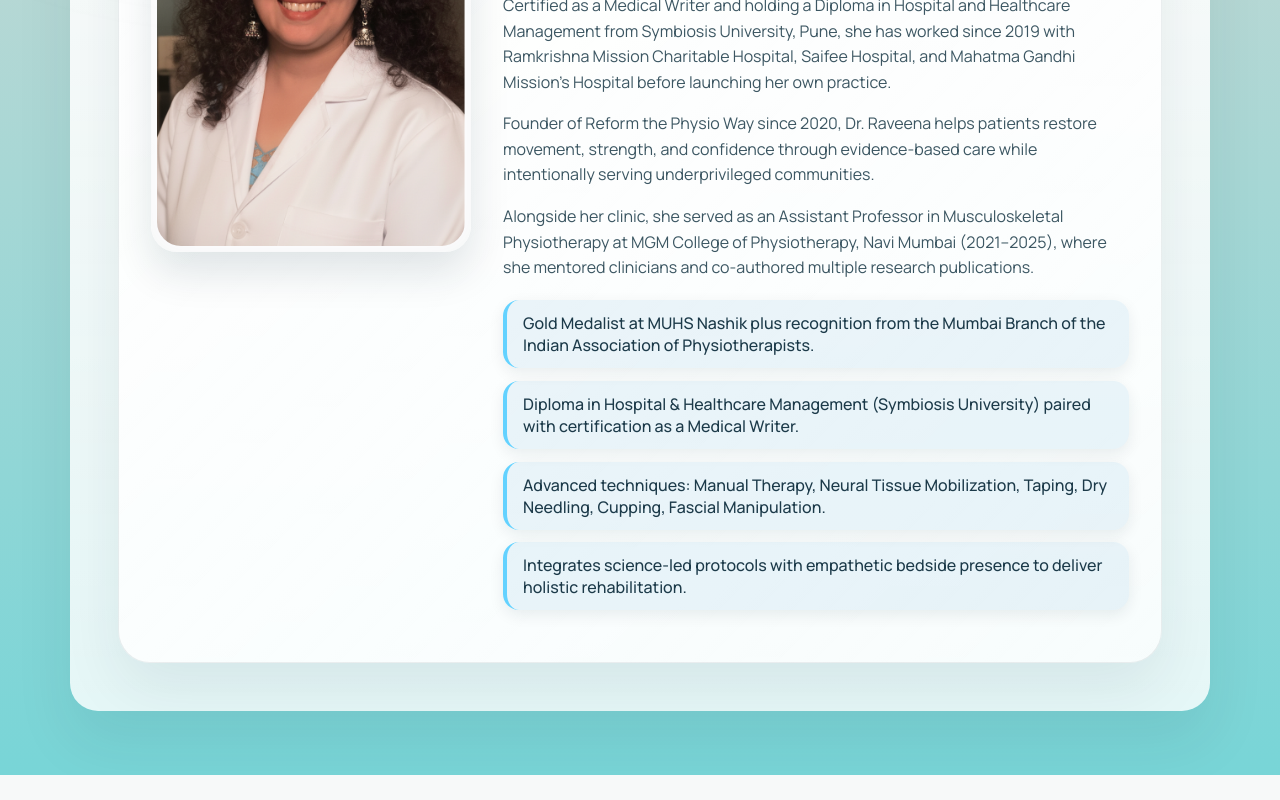
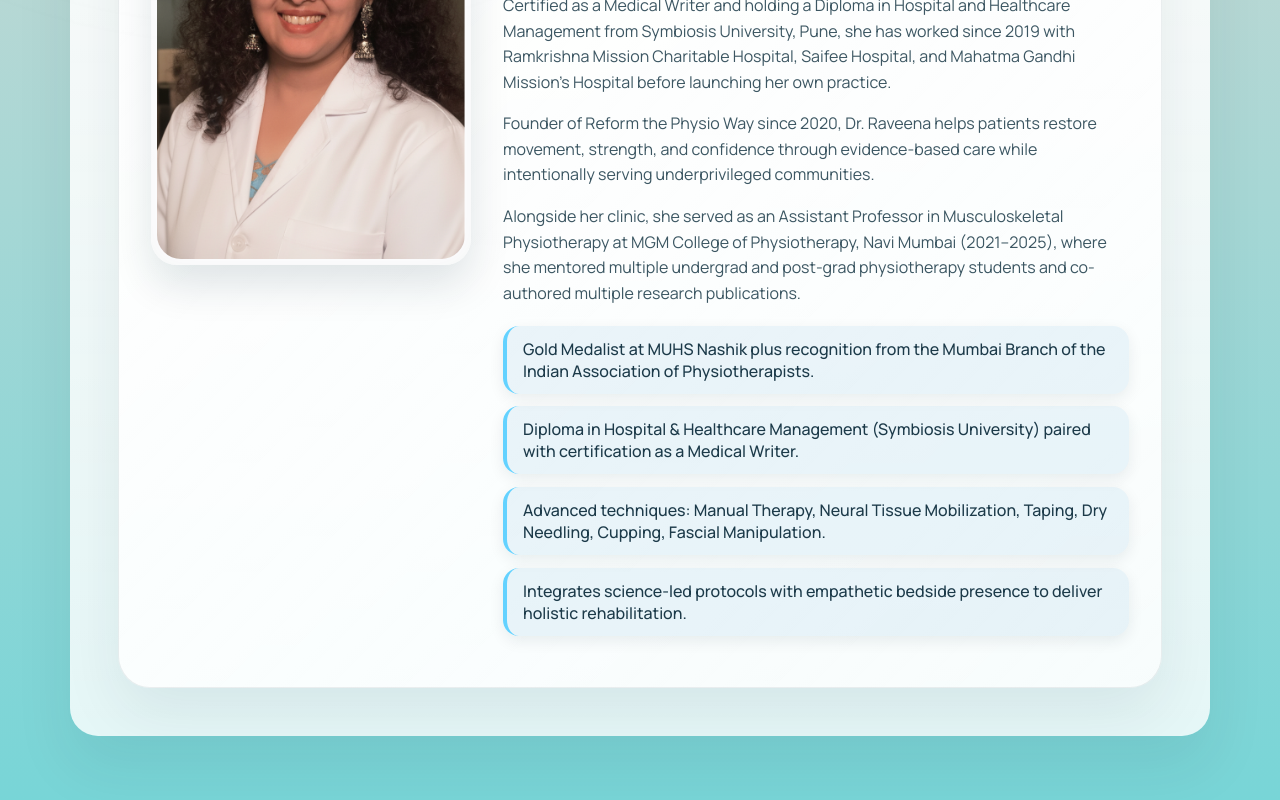
Before and after one commit to vikramrkini/raveenakini-portfolio, a React (Vite) app: page /#/ in a window 1280 px wide. Shown: the part 1005-1805 px from the top of the page. Before the commit the page ends 1780 px from the top, so only its background shows below. Built offline with nearby package versions, Linux system fonts and the light colour scheme.

Commit message:
11/16/25

```diff
--- a/index.html
+++ b/index.html
@@ -2,9 +2,9 @@
 <html lang="en">
   <head>
     <meta charset="UTF-8" />
-    <link rel="icon" type="image/svg+xml" href="/vite.svg" />
+    <link rel="icon" type="image/png" href="/logo.png" />
     <meta name="viewport" content="width=device-width, initial-scale=1.0" />
-    <title>raveena-portfolio</title>
+    <title>Dr. Raveena Kini (PT)</title>
   </head>
   <body>
     <div id="root"></div>
--- a/src/data/portfolioData.js
+++ b/src/data/portfolioData.js
@@ -38,6 +38,7 @@ export const certifications = [
   { name: 'Functional Kinesiology Taping (HPE Modules 1 & 2)' },
   { name: 'Functional Dry Needling (HPE Modules 1 & 2)' },
   { name: 'Cupping Therapy Certification' },
+  { name: 'FASCIAL MANIPULATION ® - Stecco (Level 1)' },
   { name: 'Certified Medical Writer (Symbiosis University ODL)' },
 ]
 
@@ -179,7 +180,7 @@ export const aboutParagraphs = [
   'Dr. Raveena Kini (PT) is a passionate and accomplished physiotherapist specializing in Musculoskeletal Physiotherapy. She completed her post-graduation from Seth G.S. Medical College and KEM Hospital, Mumbai, where she earned the Gold Medal and secured the first rank in Maharashtra via the Mumbai Branch of the Indian Association of Physiotherapists.',
   'Certified as a Medical Writer and holding a Diploma in Hospital and Healthcare Management from Symbiosis University, Pune, she has worked since 2019 with Ramkrishna Mission Charitable Hospital, Saifee Hospital, and Mahatma Gandhi Mission’s Hospital before launching her own practice.',
   'Founder of Reform the Physio Way since 2020, Dr. Raveena helps patients restore movement, strength, and confidence through evidence-based care while intentionally serving underprivileged communities.',
-  'Alongside her clinic, she served as an Assistant Professor in Musculoskeletal Physiotherapy at MGM College of Physiotherapy, Navi Mumbai (2021–2025), where she mentored clinicians and co-authored multiple research publications.',
+  'Alongside her clinic, she served as an Assistant Professor in Musculoskeletal Physiotherapy at MGM College of Physiotherapy, Navi Mumbai (2021–2025), where she mentored multiple undergrad and post-grad physiotherapy students and co-authored multiple research publications.',
 ]
 
 export const highlightPoints = [
```
Also changed, not shown: public/logo.png (added).
